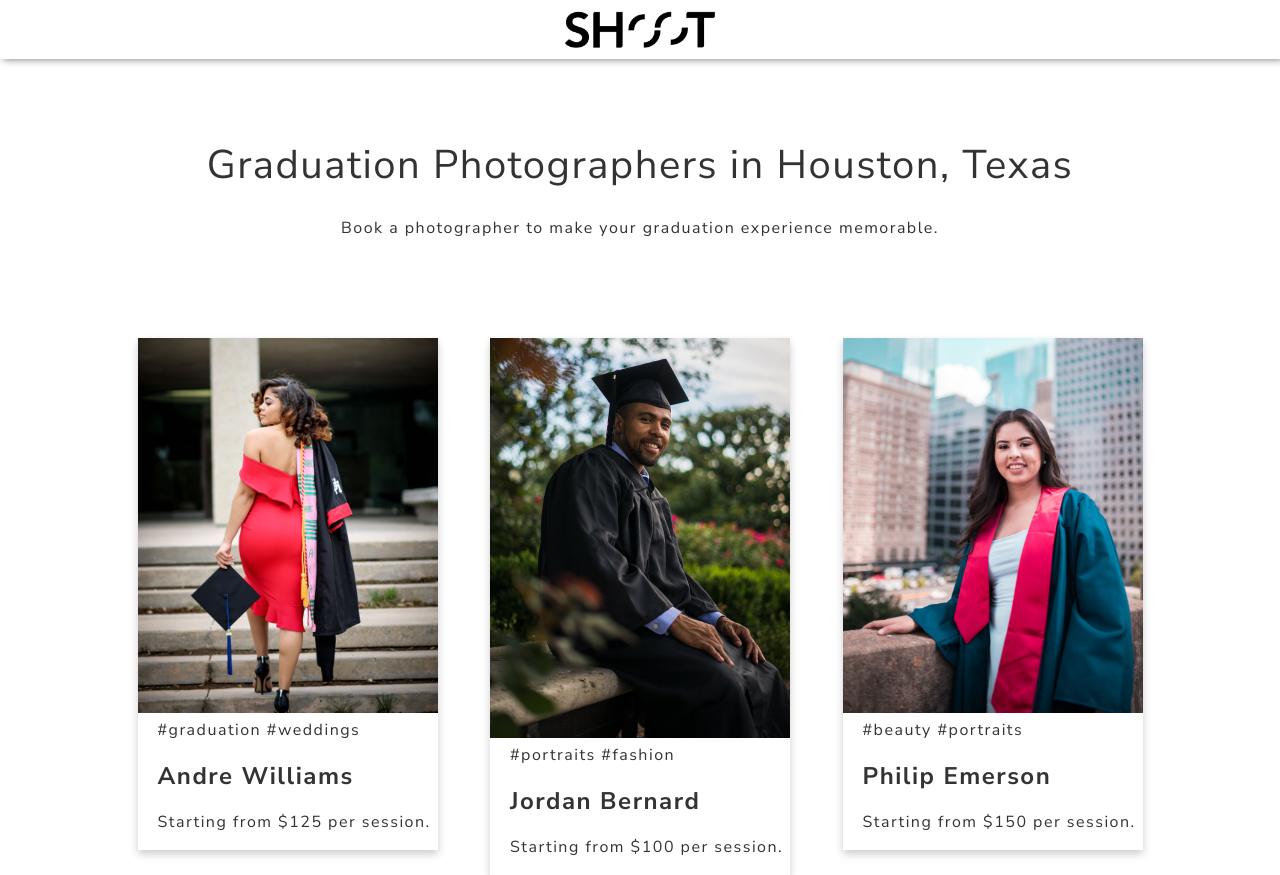
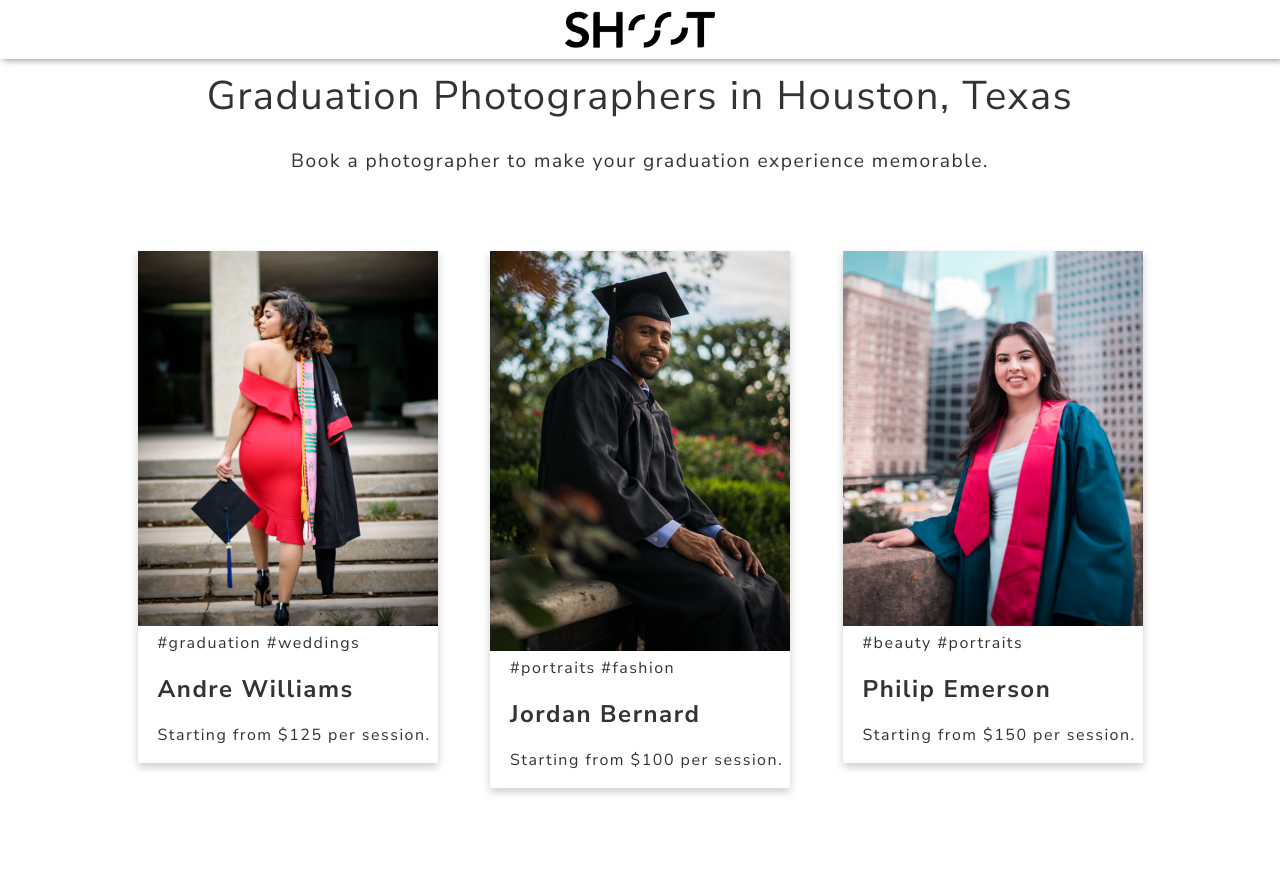
Before and after one commit to nabilahsan/shoot-mvp, a PHP site: page / in a window 1280 px wide. After the commit the page ends 795 px from the top, so only its background shows below. Run offline with PHP 8.4, Linux system fonts and the light colour scheme; some libraries are stand-ins or nearby versions.

Commit message:
changed heading spacing
Signed-off-by: nabilahsan <nabilahsan95@gmail.com>

```diff
--- a/resources/css/style.css
+++ b/resources/css/style.css
@@ -91,8 +91,8 @@ nav {
 }
 
 #heading {
-  padding-top: 10%;
-  padding-bottom: 5%;
+  padding-top: 4%;
+  padding-bottom: 3%;
   display: flex;
   justify-content: center;
   flex-direction: column;
@@ -101,8 +101,12 @@ nav {
 
 #heading>h1 {
   font-size: 2.5em;
-  text-align: center;
 }
+
+#heading p {
+  font-size: 1.2em;
+}
+
 
 #items img {
   height: auto;
```
